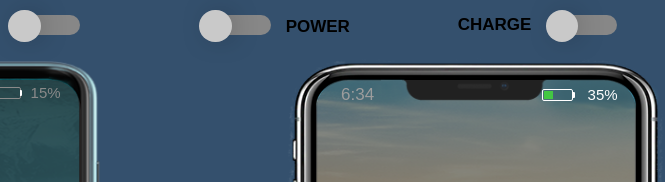
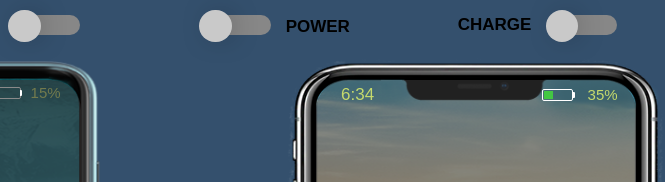
Before and after one commit to MaiCongPhuoc/CaseStudy, a plain HTML site: page index.html in a window 1280 px wide. Shown: the top 182 px of the page, 509-1174 px from the left. Drawn offline with nearby package versions, Linux system fonts and the light colour scheme.

Commit message:
update project

```diff
--- a/css/mobile.css
+++ b/css/mobile.css
@@ -327,7 +327,7 @@ body {
 }
 .header_iphone-left {
     margin: 0 140px 0 30px;
-    color: rgb(157, 157, 157);
+    color: rgb(198, 218, 108);
 }
 .header_iphone-right {
     display: flex;
@@ -336,7 +336,7 @@ body {
 }
 .batery_percent {
     width: 25px;
-    color: #fff;
+    color: rgb(198, 218, 108);
     margin: 0px 5px 0 5px;
 }
 .battery {
```
